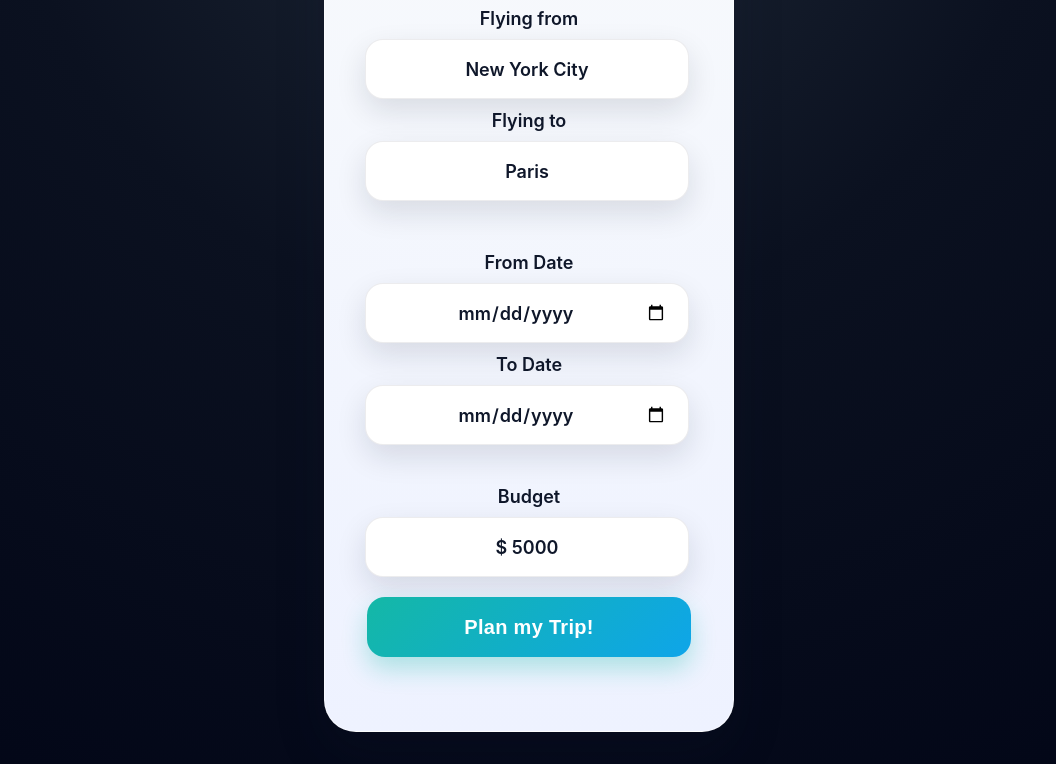
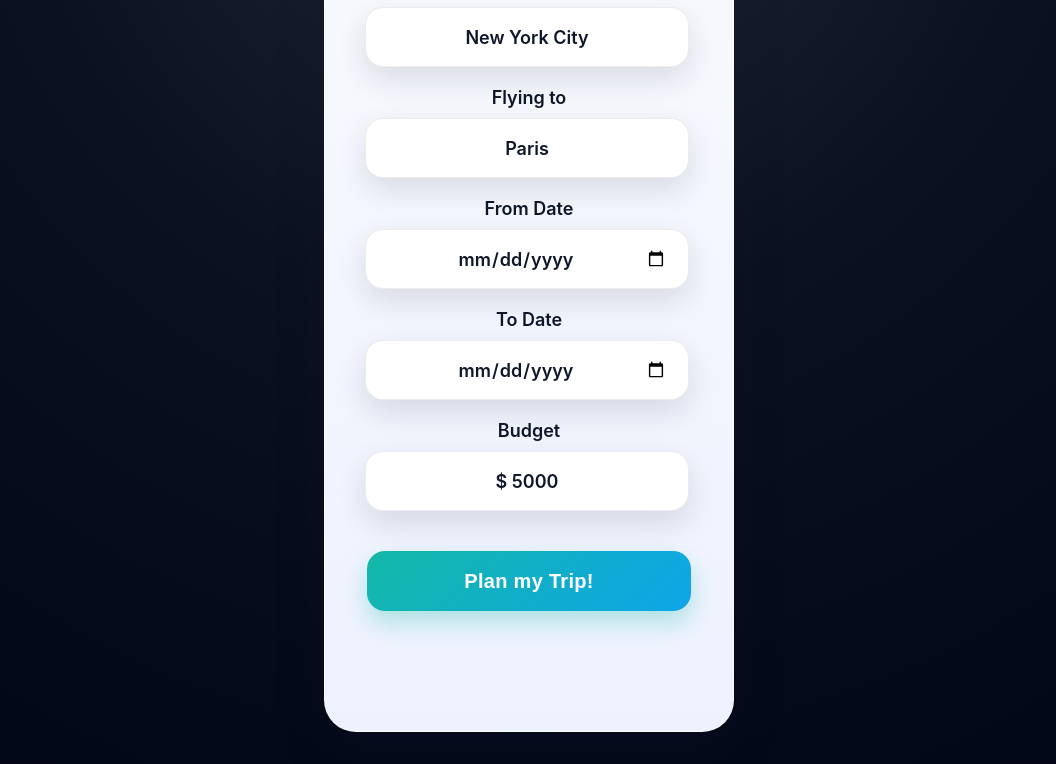
Before and after one commit to prophen/ai-travel-agent, a website: page form.html in a window 1280 px wide. Shown: the part 200-964 px from the top of the page, without its empty margins (111-1167 px from the left). Drawn offline with Linux system fonts and the light colour scheme.

Commit message:
style: enhance layout and responsiveness of form fields and submit button

```diff
--- a/form.html
+++ b/form.html
@@ -2,9 +2,15 @@
 <html lang="en">
   <head>
     <meta charset="UTF-8" />
-    <meta name="viewport" content="width=device-width, initial-scale=1.0, maximum-scale=1.0, user-scalable=no, viewport-fit=cover" />
+    <meta
+      name="viewport"
+      content="width=device-width, initial-scale=1.0, maximum-scale=1.0, user-scalable=no, viewport-fit=cover"
+    />
     <meta name="apple-mobile-web-app-capable" content="yes" />
-    <meta name="apple-mobile-web-app-status-bar-style" content="black-translucent" />
+    <meta
+      name="apple-mobile-web-app-status-bar-style"
+      content="black-translucent"
+    />
     <title>AI Travel Agent - Plan Trip</title>
     <link rel="stylesheet" href="styles.css" />
   </head>
@@ -83,6 +89,7 @@
               data-node-id="13:68"
               id="from-date"
               value=""
+              required
             />
           </div>
         </div>
@@ -97,6 +104,7 @@
               data-node-id="13:72"
               id="to-date"
               value=""
+              required
             />
           </div>
         </div>
--- a/styles.css
+++ b/styles.css
@@ -69,6 +69,10 @@
   border-radius: 32px;
   border: 1px solid rgba(255, 255, 255, 0.6);
   box-shadow: var(--shadow-strong);
+  display: flex;
+  flex-direction: column;
+  padding: 32px 0;
+  gap: 20px;
 }
 
 .results-screen {
@@ -150,34 +154,9 @@
 
 /* ===== FORM PAGE STYLES ===== */
 .form-field {
-  position: absolute;
-  left: 50%;
   width: 328px;
-  transform: translateX(-50%);
-}
-
-.form-field:nth-of-type(1) {
-  top: 32px;
-}
-
-.form-field:nth-of-type(2) {
-  top: 175px;
-}
-
-.form-field:nth-of-type(3) {
-  top: 277px;
-}
-
-.form-field:nth-of-type(4) {
-  top: 419px;
-}
-
-.form-field:nth-of-type(5) {
-  top: 521px;
-}
-
-.form-field:nth-of-type(6) {
-  top: 653px;
+  margin: 0 auto;
+  flex-shrink: 0;
 }
 
 .field-label {
@@ -289,10 +268,15 @@
 
 /* Submit Button */
 .submit-container {
-  position: absolute;
-  left: 50%;
-  top: 764px;
-  transform: translateX(-50%);
+  position: static;
+  left: auto;
+  top: auto;
+  transform: none;
+  width: 328px;
+  margin: 20px auto 0;
+  flex-shrink: 0;
+  display: flex;
+  justify-content: center;
 }
 
 .submit-button {
```
